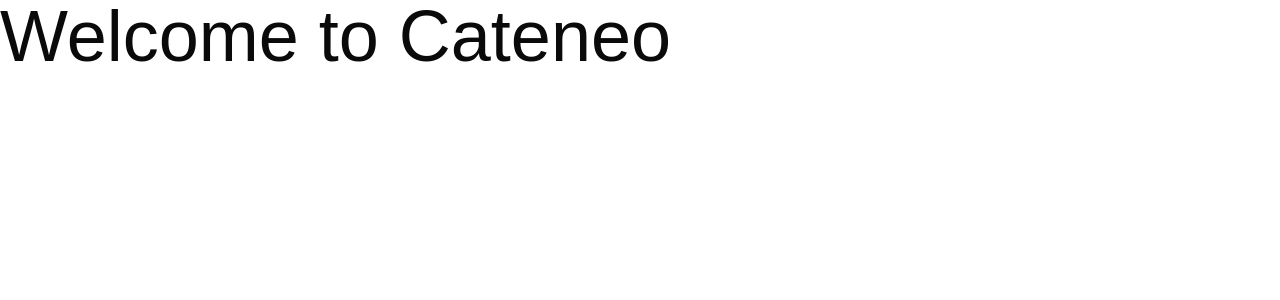
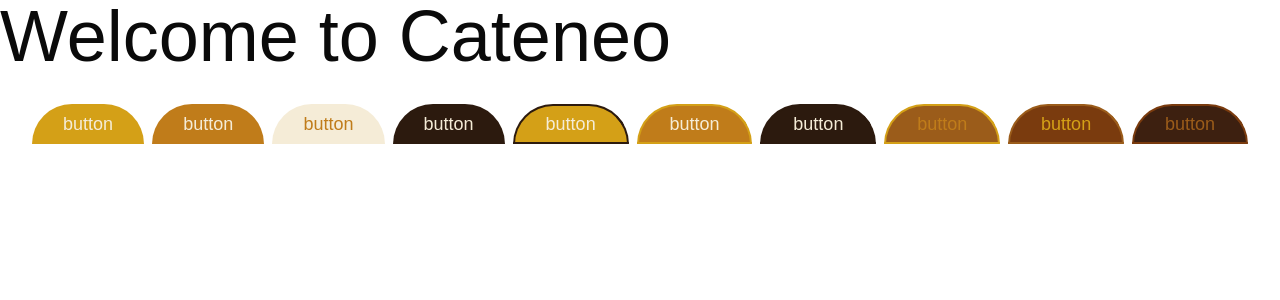
Before and after one commit to SAMAHAN-Systems-Development/cateneo-frontend, a Next.js app: page / in a window 1280 px wide. Shown: the top 300 px of the page. Built offline with nearby package versions, Linux system fonts and the light colour scheme; a web font is replaced by a local one.

Commit message:
feat: add tab button component
added inital tab button component and test file
chore: update component to use shadcn/ui

```diff
--- a/src/app/page.tsx
+++ b/src/app/page.tsx
@@ -1,9 +1,23 @@
+import TabButton from "@/components/ui/tab-button";
+
 const page = () => {
   return (
     <div>
       <h1 className="text-7xl font-gaegu  text-cateneo-blue">
         Welcome to Cateneo
       </h1>
+      <div className="flex gap-2 p-8">
+        <TabButton title="button" color="amberLight" state="filled"/>
+        <TabButton title="button" color="amberMid" state="filled"/>
+        <TabButton title="button" color="cream" state="filled"/>
+        <TabButton title="button" color="darkBrown" state="filled"/>
+        <TabButton title="button" color="amberOutlined" state="outlined"/>
+        <TabButton title="button" color="amberMidOutlined" state="outlined"/>
+        <TabButton title="button" color="darkOutlined" state="outlined"/>
+        <TabButton title="button" color="brownOutlined" state="outlined"/>
+        <TabButton title="button" color="brownMidOutlined" state="outlined"/>
+        <TabButton title="button" color="darkMidOutlined" state="outlined"/>
+      </div>
     </div>
   );
 };
--- /dev/null
+++ b/src/components/ui/tab-button.tsx
@@ -0,0 +1,112 @@
+import React, { FC } from "react";
+import { cva, type VariantProps } from "class-variance-authority";
+
+// HOW TO USE
+// <TabButton color="amberLight" title="button" />
+// <TabButton color="amberLight" state="active" title="button" />
+// <TabButton color="amberOutlined" state="outlined" title="button" />
+
+const tabButtonStyles = cva(
+  "font-gaegu w-full h-full flex items-center justify-center transition-all duration-150 rounded-t-full",
+  {
+    variants: {
+      color: {
+        // Left panel - solid filled variants (warm palette)
+        amberLight:
+          "bg-[#D4A017] text-[#F5ECD7] hover:bg-[#C49010] active:bg-[#B48010]",
+        amberMid:
+          "bg-[#C07C1A] text-[#F5ECD7] hover:bg-[#B06C0A] active:bg-[#A05C00]",
+        cream:
+          "bg-[#F5ECD7] text-[#C07C1A] hover:bg-[#EDE0C8] active:bg-[#E0D0B0]",
+        brownMid:
+          "bg-[#9B5C1A] text-[#F5ECD7] hover:bg-[#8B4C0A] active:bg-[#7B3C00]",
+        brownDeep:
+          "bg-[#7A3B0E] text-[#F5ECD7] hover:bg-[#6A2B00] active:bg-[#5A1B00]",
+        creamLight:
+          "bg-[#FAF3E3] text-[#9B5C1A] hover:bg-[#F0E8D0] active:bg-[#E0D8C0]",
+        darkBrown:
+          "bg-[#2C1A0E] text-[#F5ECD7] hover:bg-[#1C0A00] active:bg-[#0C0000]",
+        darkMid:
+          "bg-[#3D2010] text-[#F5ECD7] hover:bg-[#2D1000] active:bg-[#1D0000]",
+        offWhite:
+          "bg-[#F0E8D5] text-[#3D2010] hover:bg-[#E0D8C5] active:bg-[#D0C8B5]",
+
+        // Right panel - outlined variants
+        amberOutlined:
+          "bg-[#D4A017] border-2 border-[#2C1A0E] text-[#F5ECD7] hover:bg-[#C49010] active:bg-[#B48010]",
+        amberMidOutlined:
+          "bg-[#C07C1A] border-2 border-[#D4A017] text-[#F5ECD7] hover:bg-[#B06C0A] active:bg-[#A05C00]",
+        darkOutlined:
+          "bg-[#2C1A0E] border-2 border-[#2C1A0E] text-[#F5ECD7] hover:bg-[#1C0A00] active:bg-[#0C0000]",
+        brownOutlined:
+          "bg-[#9B5C1A] border-2 border-[#D4A017] text-[#C07C1A] hover:bg-[#8B4C0A] active:bg-[#7B3C00]",
+        brownMidOutlined:
+          "bg-[#7A3B0E] border-2 border-[#9B5C1A] text-[#D4A017] hover:bg-[#6A2B00] active:bg-[#5A1B00]",
+        darkMidOutlined:
+          "bg-[#3D2010] border-2 border-[#7A3B0E] text-[#9B5C1A] hover:bg-[#2D1000] active:bg-[#1D0000]",
+      },
+      state: {
+        filled: "",
+        outlined: "",
+        active: "brightness-75",
+        disabled: "opacity-50 cursor-not-allowed pointer-events-none",
+      },
+      size: {
+        sm: "h-8 py-1 px-3 text-xs",
+        md: "h-10 py-1 px-4 text-sm",
+        lg: "h-12 py-2 px-5 text-base",
+        xl: "h-14 py-2 px-6 text-lg",
+        responsive:
+          "h-8 lg:h-10 py-1 px-3 text-xs sm:text-sm lg:text-base xl:text-lg",
+      },
+    },
+    defaultVariants: {
+      color: "amberLight",
+      size: "responsive",
+    },
+  },
+);
+
+interface TabButtonProps extends VariantProps<typeof tabButtonStyles> {
+  title?: string;
+  color?:
+    | "amberLight"
+    | "amberMid"
+    | "cream"
+    | "brownMid"
+    | "brownDeep"
+    | "creamLight"
+    | "darkBrown"
+    | "darkMid"
+    | "offWhite"
+    | "amberOutlined"
+    | "amberMidOutlined"
+    | "darkOutlined"
+    | "brownOutlined"
+    | "brownMidOutlined"
+    | "darkMidOutlined";
+  size?: "sm" | "md" | "lg" | "xl" | "responsive";
+  state?: "filled" | "outlined" | "active" | "disabled";
+  tabChange?: () => void;
+  className?: string;
+}
+
+const TabButton: FC<TabButtonProps> = ({
+  title,
+  color,
+  size,
+  state,
+  tabChange,
+  className = "",
+}) => {
+  return (
+    <button
+      className={`${tabButtonStyles({ color, size, state })} ${className}`}
+      onClick={tabChange}
+    >
+      {title}
+    </button>
+  );
+};
+
+export default TabButton;
```
Also changed, not shown: 1 other file (tests, documents, lock files or other folders).
